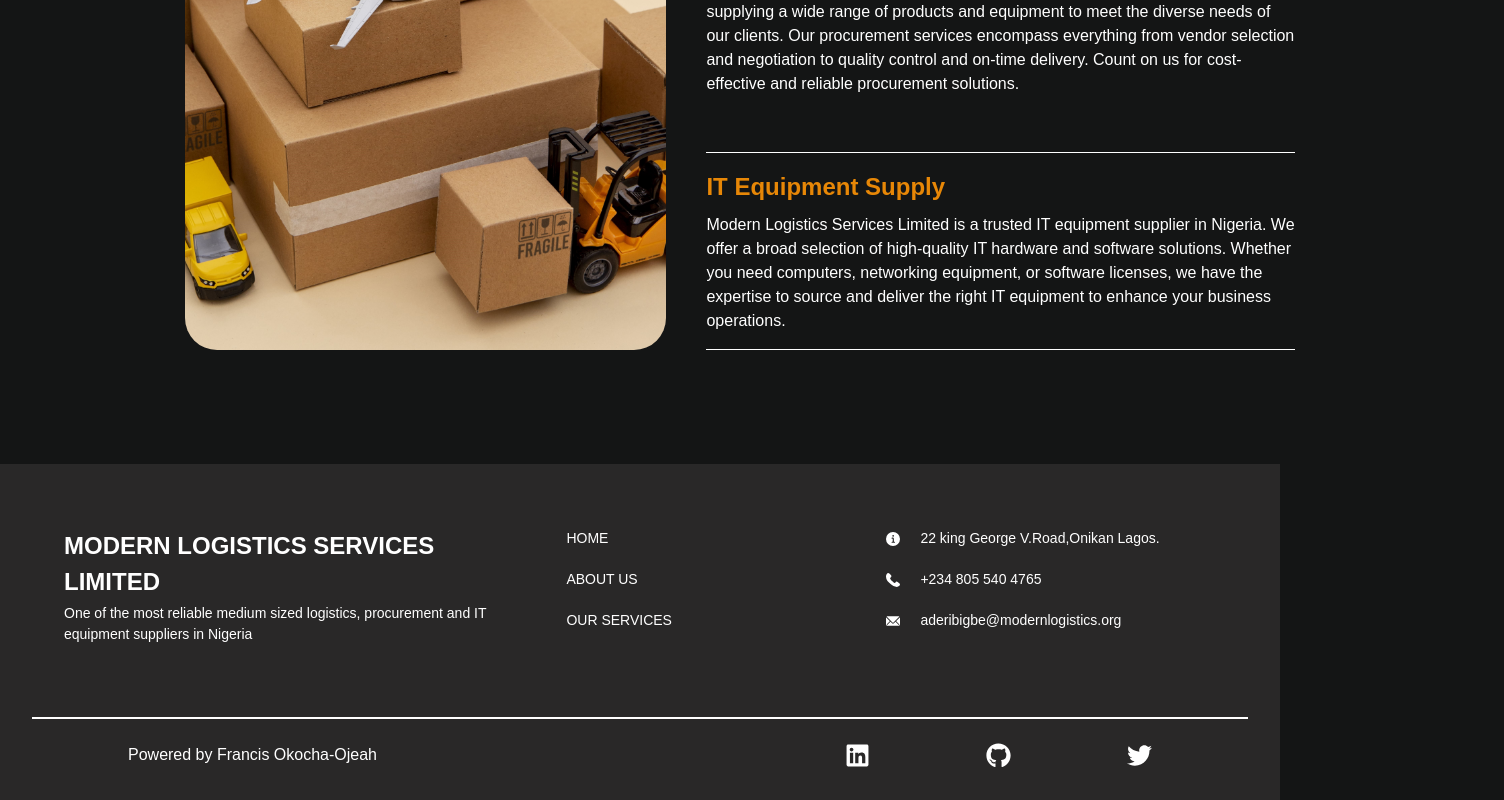
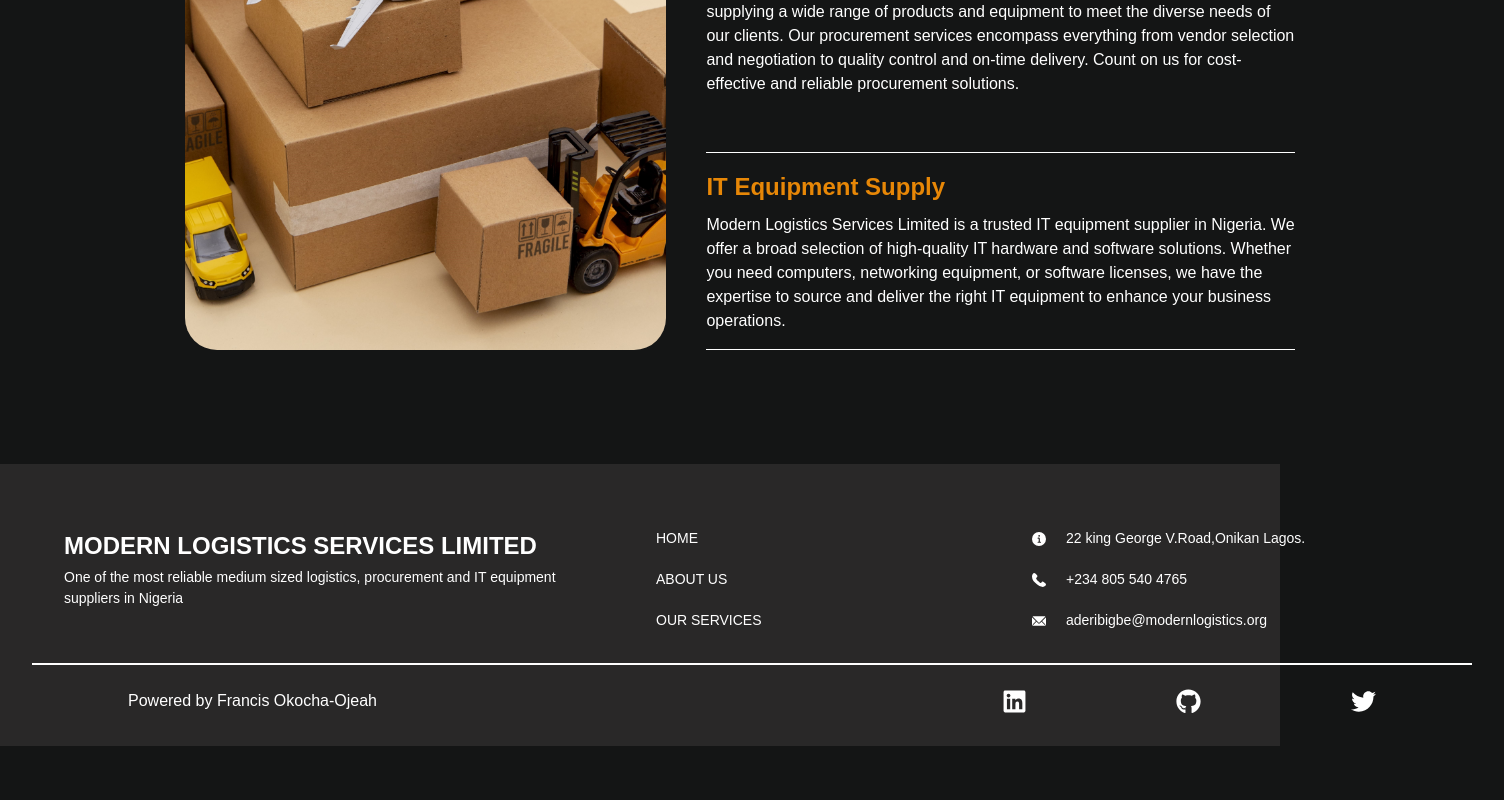
Before and after one commit to francisojeah/mls-website, a React (Vite) app: page / in a window 1280 px wide. Shown: the part 2628-3428 px from the top of the page, 1504 px wide, since content can reach past the window. After the commit the page ends 3374 px from the top, so only its background shows below. Built offline with nearby package versions, Linux system fonts and the light colour scheme.

Commit message:
switched to vite

```diff
--- a/src/components/Footer.tsx
+++ b/src/components/Footer.tsx
@@ -1,6 +1,7 @@
 import { EmailIcon, InfoIcon, PhoneIcon } from "@chakra-ui/icons";
 import { Box, Flex, Grid, GridItem, Text } from "@chakra-ui/react";
 import { FaLinkedin, FaGithub, FaTwitter } from "react-icons/fa";
+import BodyWrapper from "./BodyWrapper";
 
 const Footer = () => {
   return (
@@ -14,6 +15,8 @@
       flexDirection={"column"}
       color={"white"}
     >
+      <BodyWrapper>
+        <>
           <Grid
             gridTemplateColumns={{
               lg: "40% 25% 35%",
@@ -32,8 +35,8 @@
                 MODERN LOGISTICS SERVICES LIMITED
               </Text>
               <Text>
-            One of the most reliable medium sized logistics, procurement and IT
-            equipment suppliers in Nigeria
+                One of the most reliable medium sized logistics, procurement and
+                IT equipment suppliers in Nigeria
               </Text>
             </GridItem>
             <GridItem p={{ lg: "2rem", base: "1rem" }}>
@@ -80,13 +83,16 @@
             flexDirection={{ lg: "row", base: "column" }}
             w={"full"}
             borderTop={"2px"}
-        px={{base:"4", lg:" 6rem"}}
+            px={{ base: "4", lg: " 6rem" }}
             pt={"6"}
             mx={"auto"}
             justifyContent={"space-between"}
           >
             <GridItem>
-          <Flex justifyContent={{base: "center", md: "unset"}} alignItems={"center"}>
+              <Flex
+                justifyContent={{ base: "center", md: "unset" }}
+                alignItems={"center"}
+              >
                 <a href={"tel:+2348055404765"}>
                   <Text
                     display={"flex"}
@@ -97,7 +103,11 @@
                 </a>
               </Flex>
             </GridItem>
-        <GridItem display={"flex"} justifyContent={"space-between"} w={"full"}>
+            <GridItem
+              display={"flex"}
+              justifyContent={"space-between"}
+              w={"full"}
+            >
               <a
                 href="https://www.linkedin.com/in/francis-okocha-ojeah/"
                 target="_blank"
@@ -113,6 +123,8 @@
               </a>
             </GridItem>
           </Grid>
+        </>
+      </BodyWrapper>
     </Box>
   );
 };
```
Lines whose indentation alone changed are shown as unchanged.
